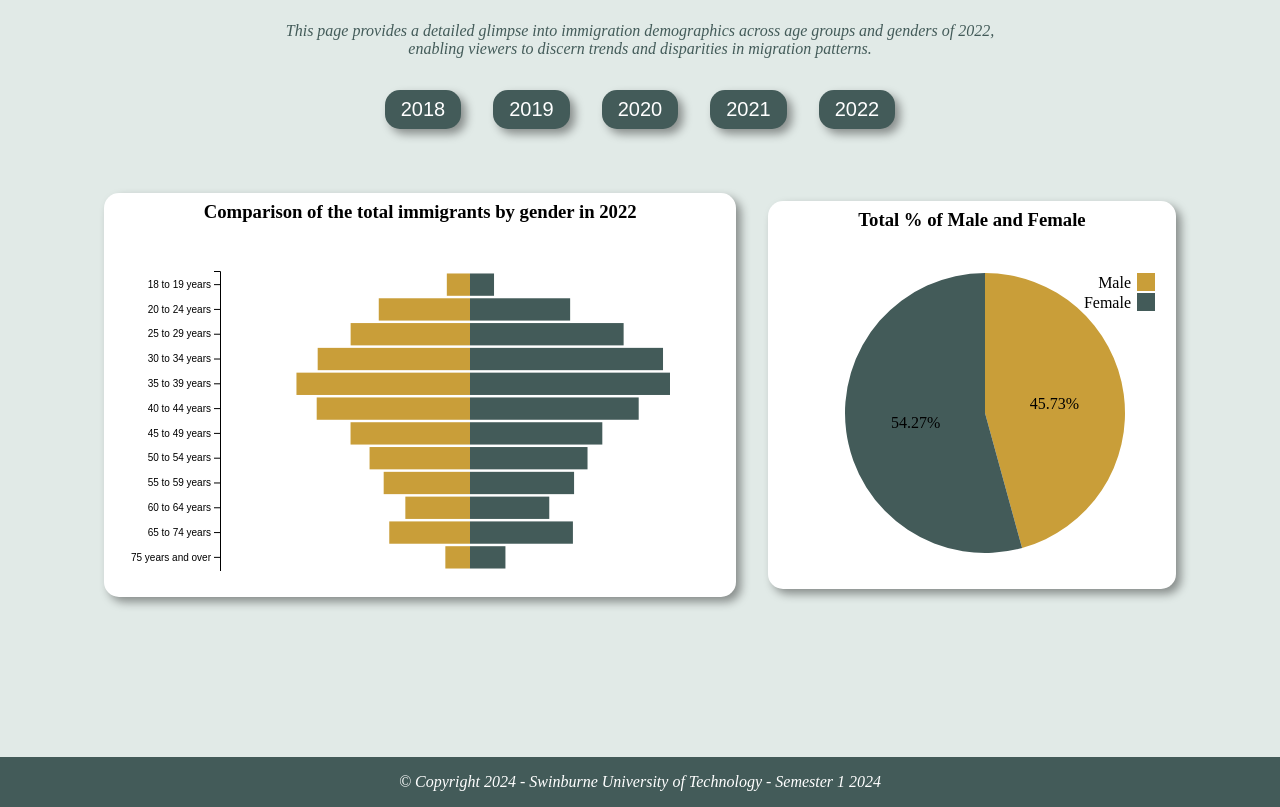
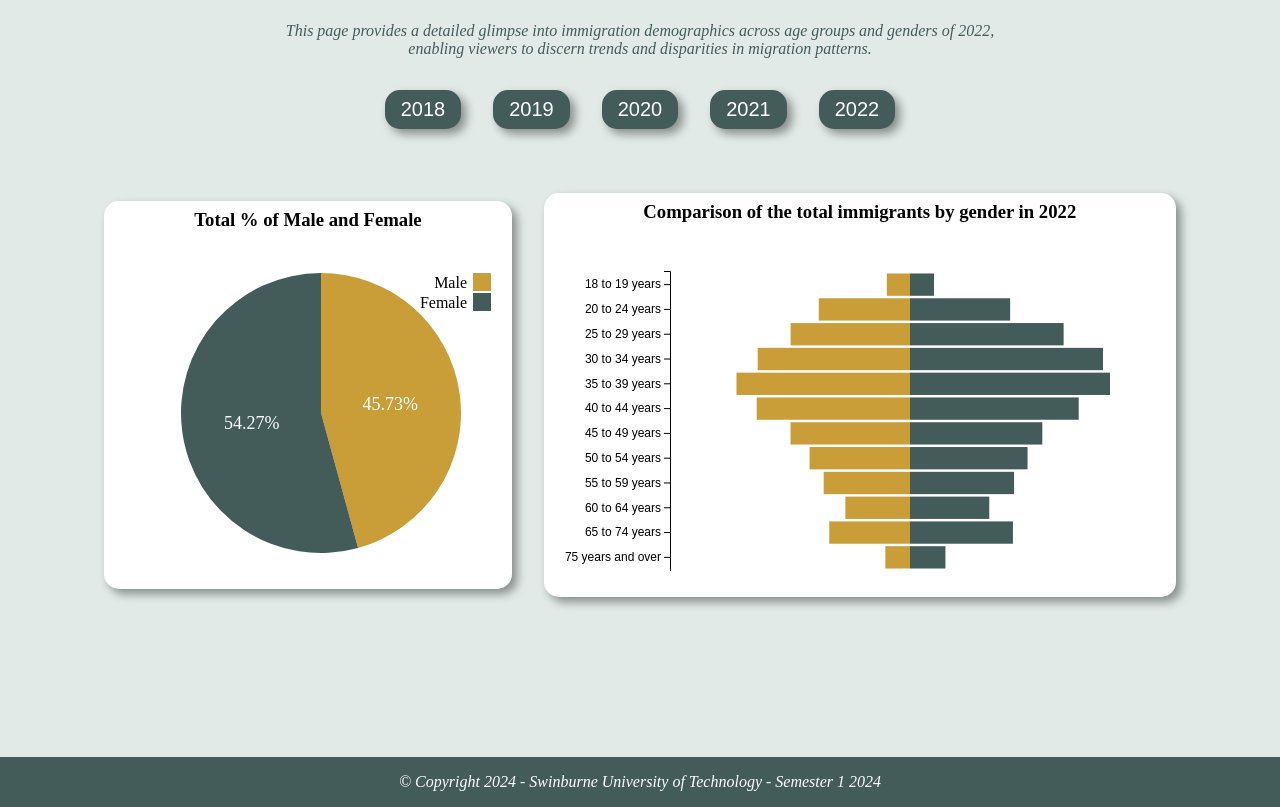
Before and after one commit to Tuan-Hung-Lo/COS30045-DV-TeamProject, a plain HTML site: page tornadochart.html in a window 1280 px wide. Shown: the part 65-872 px from the top of the page. Drawn offline with nearby package versions, Linux system fonts and the light colour scheme.

Commit message:
quick update

```diff
--- a/script/tornadochart.js
+++ b/script/tornadochart.js
@@ -60,7 +60,7 @@ function updateData(year) {
             .attr("y", yPosition + y.bandwidth() / 2)
             .attr("text-anchor", "middle")
             .attr("alignment-baseline", "middle")
-            .attr("font-size", "11px")
+            .attr("font-size", "12px")
             .attr("font-weight", "bold")
             .text(d.Male);
         })
@@ -107,7 +107,7 @@ function updateData(year) {
             .attr("y", yPosition + y.bandwidth() / 2)
             .attr("text-anchor", "middle")
             .attr("alignment-baseline", "middle")
-            .attr("font-size", "11px")
+            .attr("font-size", "12px")
             .attr("font-weight", "bold")
             .text(d.Female);
         })
@@ -134,9 +134,10 @@ function updateData(year) {
       svgMale
         .append("g")
         .attr("class", "y-axis")
-        .attr("transform", "translate(" + padding + ",0)")
+        .attr("transform", "translate(" + (padding + 10) + ",0)")
         .call(d3.axisLeft(y))
         .selectAll("text")
+        .style("font-size", "12px")
         .style("text-anchor", "end");
 
       var chartHeading = document.querySelector("#full-tornado-chart h3");
@@ -240,6 +241,9 @@ function drawPieChart(data) {
     })
     .attr("dy", ".35em")
     .attr("text-anchor", "middle")
+    .style("fill", "white")
+    .style("font-size", "18px")
+    .style("font-weight", "500")
     .text(function (d) {
       return d.data.percent + "%";
     });
--- a/style/style.css
+++ b/style/style.css
@@ -203,7 +203,6 @@ footer {
   align-items: center;
   flex-direction: column;
   margin: 2rem auto;
-  float: left;
   padding: 1.5rem;
   border-radius: 15px;
   box-shadow: 5px 5px 10px 0px rgba(0, 0, 0, 0.4);
@@ -337,7 +336,7 @@ path.Country {
 }
 
 #tornado-chart {
-  float: left;
+  float: right;
   width: max-content;
   background-color: white;
   display: flex;
@@ -364,7 +363,7 @@ path.Country {
 }
 
 #pie-chart {
-  float: right;
+  float: left;
   width: max-content;
   margin-left: 2vw;
   background-color: white;
--- a/tornadochart.html
+++ b/tornadochart.html
@@ -45,17 +45,17 @@
             <button class="year-button" onclick="updateData(2022)">2022</button>
         </div>
         <div class="charts">
+            <div id="full-pie-chart">
+                <h3>Total % of Male and Female</h3>
+                <div id="pie-chart">
+                    <svg id="svgPie"></svg>
+                </div>
+            </div>
             <div id="full-tornado-chart">
                 <h3></h3>
                 <div id="tornado-chart">
                     <svg id="svgMale"></svg>
                     <svg id="svgFemale"></svg>
-                </div>
-            </div>
-            <div id="full-pie-chart">
-                <h3>Total % of Male and Female</h3>
-                <div id="pie-chart">
-                    <svg id="svgPie"></svg>
                 </div>
             </div>
         </div>
```
